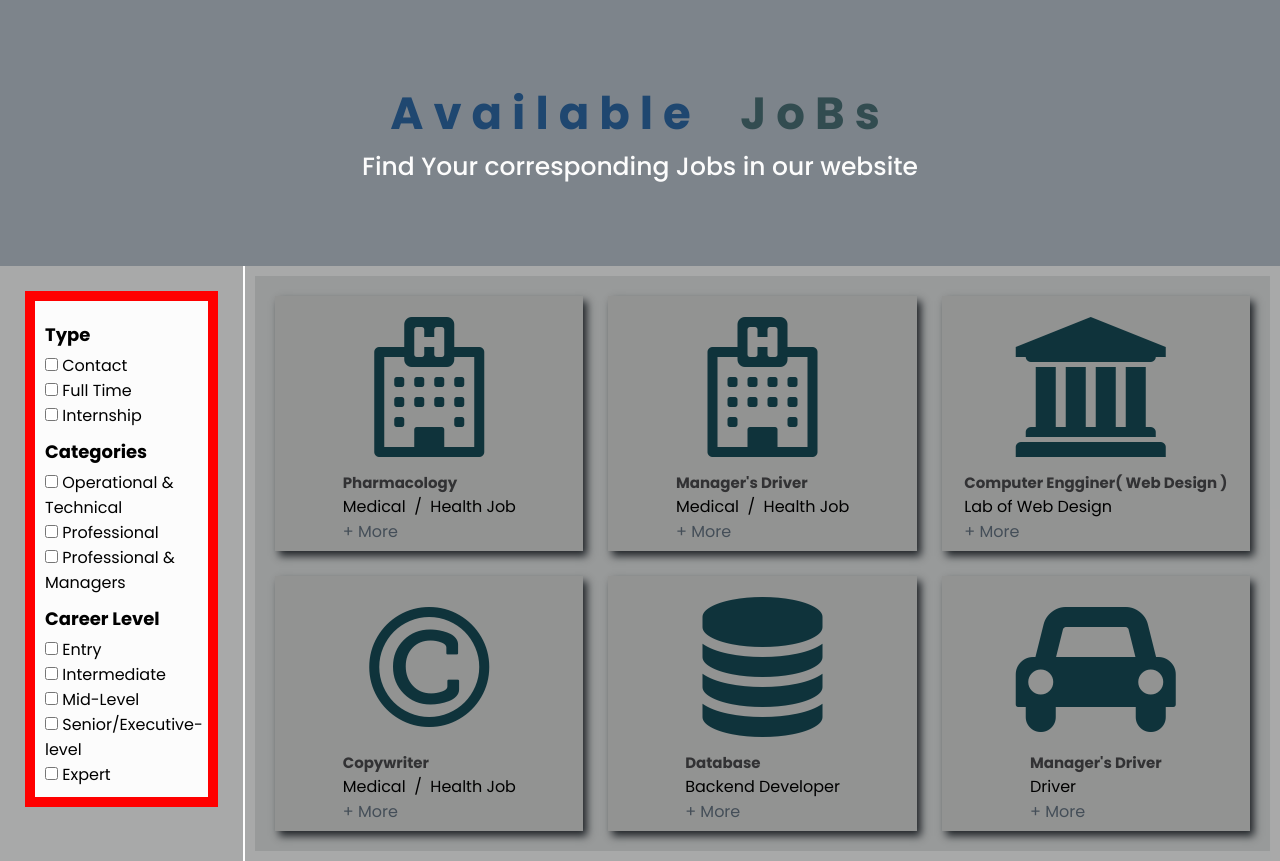
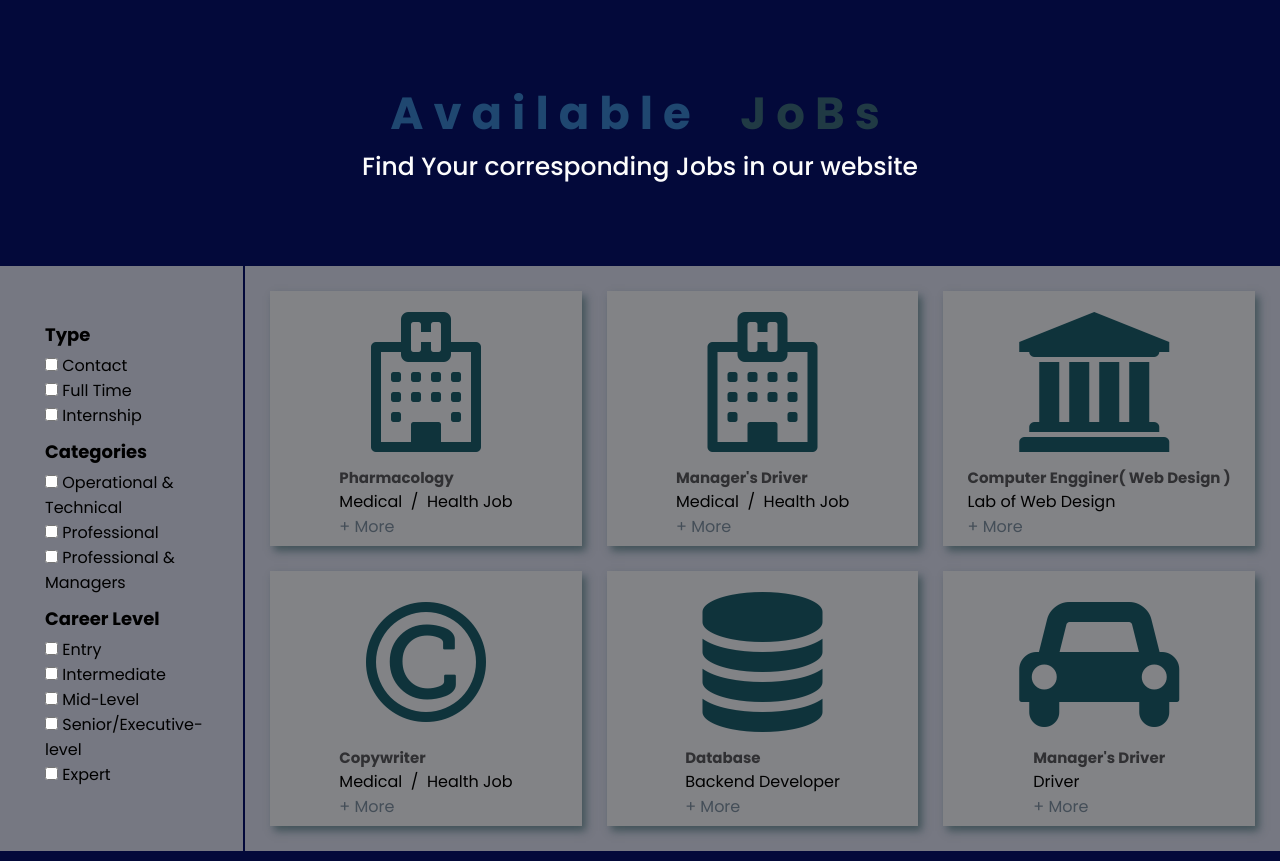
Before and after one commit to beastcoder98/ZaPplyJobs, a plain HTML site: page index.html in a window 1280 px wide. Drawn offline with Linux system fonts and the light colour scheme.

Commit message:
update main color commit

```diff
--- a/CSS/jobStyle.css
+++ b/CSS/jobStyle.css
@@ -5,6 +5,7 @@
     --color-title: #d49c9388;
     --shadow-color: #b4bbbeb9;
     --jobcontent-color: #6b707043;
+    --main-color: #03093a;
 }
 
 ul {
@@ -29,15 +30,15 @@ img {
 }
 
 .row-jobs .job-content {
-    background: var(--jobcontent-color);
-    padding: 20px;
+    /* background: var(--main-color); */
+    padding: 15px;
 }
 
 .job-content .col-items {
     display: grid;
-    grid-template-columns: repeat(3, 1fr);
+    grid-template-columns: repeat(4, 1fr);
     grid-auto-rows: minmax(100px, auto);
-    gap: 25px;
+    gap: 15px;
 }
 
 .job-content .col-items .job-item {
@@ -47,7 +48,7 @@ img {
     justify-content: center;
     align-items: center;
     padding: 7px;
-    box-shadow: 4px 5px 8px #212529;
+    box-shadow: 4px 5px 8px #3c4f55e5;
 }
 
 .job-item .jopb-description a h4 {
--- a/CSS/style.css
+++ b/CSS/style.css
@@ -4,6 +4,7 @@
     --color-cat-title: #212529;
     --color-title: #d49c9388;
     --shadow-color: #f2f2f2d7;
+    --main-color: #03093a;
 }
 
 * {
@@ -14,13 +15,14 @@
 
 body {
     margin: 0;
+    background: var(--main-color);
     padding: 0;
     box-sizing: border-box;
     font-family: 'Poppins', sans-serif;
 }
 
 .container-sub-head {
-    background: #7d848b;
+    background: var(--main-color);
     position: sticky;
     top: 0;
 }
@@ -65,12 +67,12 @@ body {
 }
 
 .row-cat form {
-    background-color: red;
+    /* background-color: red; */
     padding: 10px;
 }
 
 .row-cat form .container-items-aside {
-    background: #fcfcfc;
+    /* background: var(--main-color); */
     padding-top: 10px;
     padding-bottom: 10px;
 }
```
